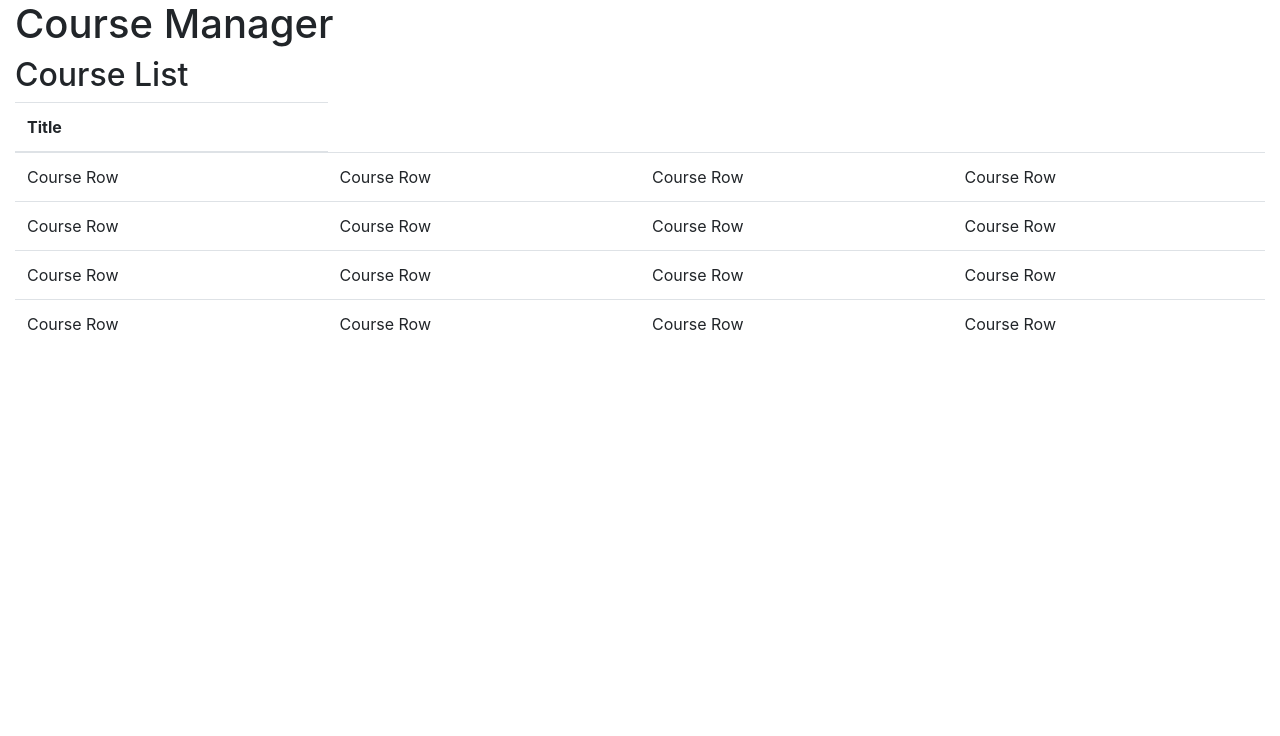
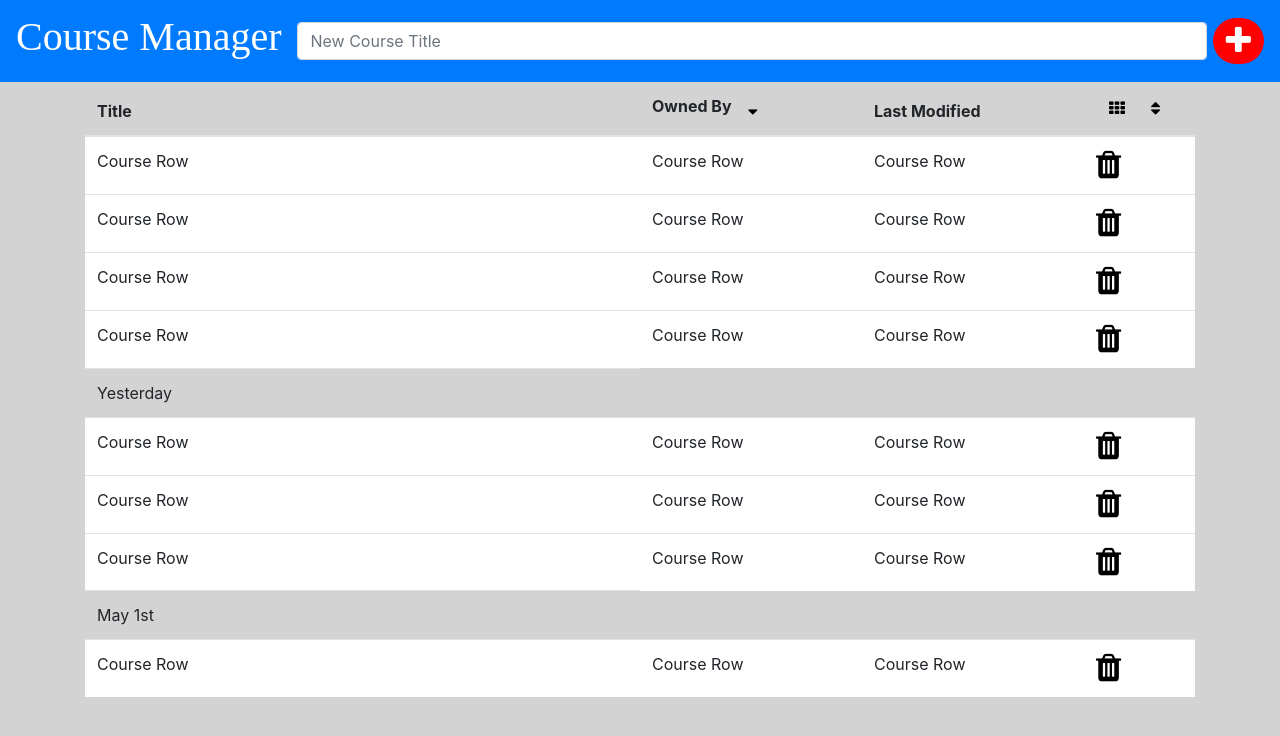
Before and after one commit to rastogi-s/Course-Management-System, a React app: page / in a window 1280 px wide. Built offline with nearby package versions, Linux system fonts and the light colour scheme.

Commit message:
created UI for Course manager

```diff
--- a/package.json
+++ b/package.json
@@ -5,6 +5,8 @@
   "dependencies": {
     "bootstrap": "^4.1.1",
     "font-awesome": "^4.7.0",
+    "jquery": "^3.3.1",
+    "popper": "^1.0.1",
     "react": "^16.3.2",
     "react-dom": "^16.3.2",
     "react-scripts": "1.1.4"
--- a/public/index.html
+++ b/public/index.html
@@ -21,7 +21,7 @@
     -->
     <title>React App</title>
   </head>
-  <body>
+  <body style="background: lightgray ">
     <noscript>
       You need to enable JavaScript to run this app.
     </noscript>
--- a/src/components/CourseRow.js
+++ b/src/components/CourseRow.js
@@ -3,11 +3,14 @@ import React from 'react';
 class CourseRow extends React.Component {
     render() {
         return (
-            <tr>
-                <td>Course Row</td>
-                <td>Course Row</td>
-                <td>Course Row</td>
-                <td>Course Row</td>
+            <tr style={{ background:'white'}}>
+                <td style={{width:"50%"}}>Course Row</td>
+                <td style={{width:"20%"}}>Course Row</td>
+                <td style={{width:"20%"}}>Course Row</td>
+                <td style={{width:"10%"}}>
+                    <i className="fa-2x fa fa-trash" title="Remove" style={{color:'black'}}></i>
+                </td>
+
             </tr>
 
         )
--- /dev/null
+++ b/src/components/EmptyRow.js
@@ -0,0 +1,20 @@
+import React from 'react';
+
+class EmptyRow extends React.Component {
+
+    constructor(props){
+        super(props);
+
+    }
+
+    render() {
+        return (
+            <tr style={{ background:'lightgray'}}>
+                <td>{this.props.day}</td>
+            </tr>
+
+        )
+    }
+}
+
+export default EmptyRow;
--- /dev/null
+++ b/src/components/NavBar.js
@@ -0,0 +1,33 @@
+import React from 'react';
+
+class NavBar extends React.Component {
+    render() {
+        return (
+            <nav className="navbar navbar-expand-md navbar-dark fixed-top bg-dark">
+                <a className="navbar-brand" href="#">Course Manager</a>
+                <button className="navbar-toggler" type="button" data-toggle="collapse"
+                        data-target="#navbarCollapse" aria-controls="navbarCollapse" aria-expanded="false"
+                        aria-label="Toggle navigation">
+                    <span className="navbar-toggler-icon"></span>
+                </button>
+                <div className="collapse navbar-collapse" id="navbarCollapse">
+                    <ul className="navbar-nav mr-auto">
+                        <li className="nav-item active">
+                            <form className="">
+                                <input className="form-control mr-sm-2" type="text" placeholder="New Course Title"
+                                       aria-label="Search"/>
+                            </form>
+                        </li>
+                        <li className="nav-item">
+                            <i className="btn fa-2x fa fa-plus" title="Create" style={{color:'white'}}></i>
+                        </li>
+
+                    </ul>
+
+                </div>
+            </nav>
+        )
+    }
+}
+
+export default NavBar;
--- a/src/containers/CourseList.js
+++ b/src/containers/CourseList.js
@@ -1,5 +1,6 @@
 import React from 'react';
 import CourseRow from './../components/CourseRow';
+import EmptyRow from './../components/EmptyRow';
 
 class CourseList extends React.Component {
     constructor() {
@@ -9,11 +10,15 @@ class CourseList extends React.Component {
     render() {
         return (
             <div>
-                <h2>Course List</h2>
                 <table className="table">
                     <thead>
                     <tr>
                         <th>Title</th>
+                        <th>Owned By <i className="btn fa-1x fa fa-sort-down" title="Sort" style={{color:'black'}}></i></th>
+                        <th>Last Modified</th>
+                        <th style={{whiteSpace:"nowrap"}}><i className="btn fa-1x fa fa-th" title="grid" style={{color:'black'}}></i>
+                            <i className="btn fa-1x fa fa-sort" title="Sort" style={{color:'black'}}></i>
+                        </th>
                     </tr>
                     </thead>
                     <tbody>
@@ -21,7 +26,12 @@ class CourseList extends React.Component {
                     <CourseRow/>
                     <CourseRow/>
                     <CourseRow/>
-
+                    <EmptyRow day="Yesterday"/>
+                    <CourseRow/>
+                    <CourseRow/>
+                    <CourseRow/>
+                    <EmptyRow day="May 1st"/>
+                    <CourseRow/>
                     </tbody>
                 </table>
             </div>
--- a/src/containers/CourseManager.js
+++ b/src/containers/CourseManager.js
@@ -1,12 +1,25 @@
 import React from 'react';
 import CourseList from './CourseList';
+import NavBar from './../components/NavBar';
+
 
 class CourseManager extends React.Component {
     render() {
         return (
             <div>
-                <h1>Course Manager</h1>
-                <CourseList/>
+                <nav className="navbar navbar-dark flex-nowrap fixed-top bg-primary">
+                    <a className="navbar-brand" href="#"><h1 style={{fontFamily:'Serif'}}>Course Manager</h1></a>
+                        <input className="form-control  " type="text" placeholder="New Course Title"/>
+                        <i className="btn fa-2x fa fa-plus " title="Create" style={{color: 'white',background:'red',marginLeft:"6px",borderRadius:"50px"}}></i>
+                </nav>
+
+                <div style={{
+                    paddingTop: "5rem",
+                    paddingBottom: "5rem",
+                    color: "5a5a5a"
+                }}>
+                    <CourseList/>
+                </div>
             </div>
         )
     }
--- a/src/index.js
+++ b/src/index.js
@@ -1,5 +1,7 @@
 import '../node_modules/bootstrap/dist/css/bootstrap.css';
 import '../node_modules/font-awesome/css/font-awesome.css';
+import '../node_modules/jquery/dist/jquery'
+
 import React from 'react';
 import ReactDOM from 'react-dom';
 import CourseManager from './containers/CourseManager';
@@ -7,7 +9,7 @@ import CourseManager from './containers/CourseManager';
 
 var containers = (
 
-    <div className="container-fluid">
+    <div className="container" >
         <CourseManager/>
     </div>
 
```
Also changed, not shown: src/services/CourseServiceClient.js (+9 -0 lines), 1 other file.
